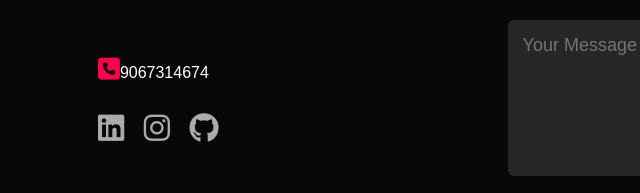
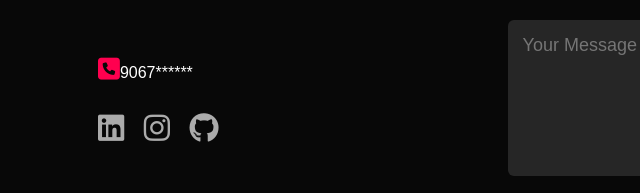
Before and after one commit to priyabhondwe/My-portfolio, a plain HTML site: page index.html in a window 1280 px wide. Shown: the part 2878-3071 px from the top of the page, 30-670 px from the left. Drawn offline with Linux system fonts and the light colour scheme; a web font is replaced by a local one.

Commit message:
change in contact

```diff
--- a/index.html
+++ b/index.html
@@ -225,7 +225,7 @@
               <i class="fa-sharp fa-solid fa-paper-plane"></i
               >priyabhondwe12@gmail.com
             </p>
-            <p><i class="fa-solid fa-square-phone"></i>9067314674</p>
+            <p><i class="fa-solid fa-square-phone"></i>9067******</p>
             <div class="social-icons">
               <a href="https://www.linkedin.com/in/priya-b-b52042196/"
                 ><i class="fa-brands fa-linkedin"></i
```
